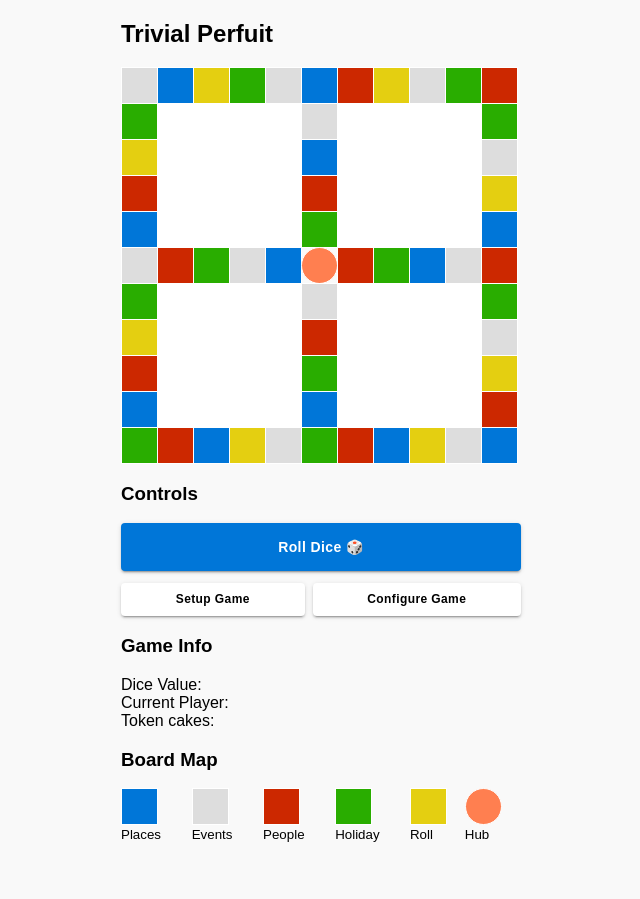
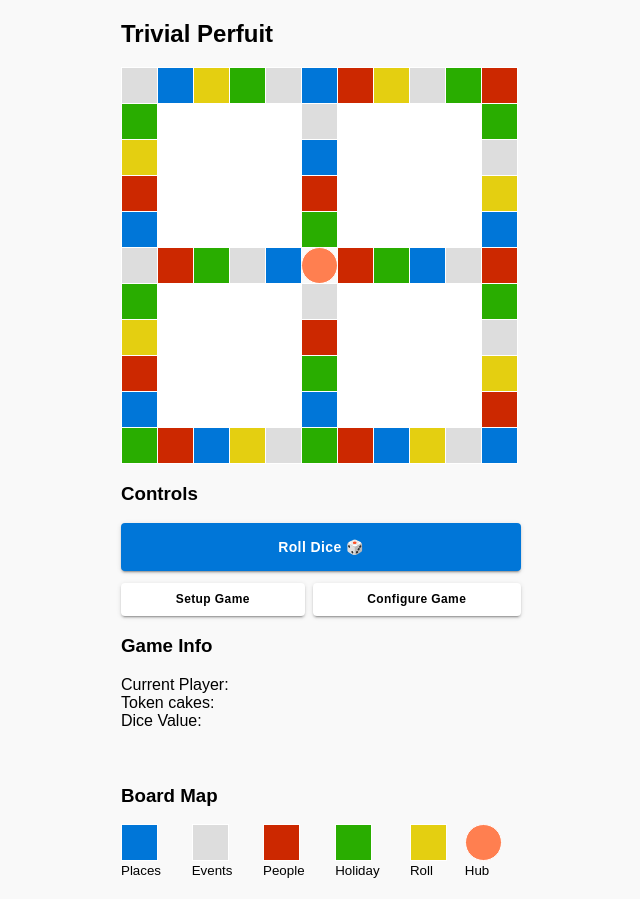
Before and after one commit to visoskyj/trivial-purfuit, a React (Create React App) app: page / in a window 1280 px wide. Shown: the whole page, without its empty margins (319-959 px from the left). Before the commit the page ends 863 px from the top, so only its background shows below. Built offline with nearby package versions, Linux system fonts and the light colour scheme; no server answers; the HTML template or start-up script is replaced by a standard one.

Commit message:
dice roll image

```diff
--- a/src/views/client/Client.jsx
+++ b/src/views/client/Client.jsx
@@ -12,6 +12,13 @@ import HubSquare from '../../components/Squares/HubSquare'
 import Button from "@material-ui/core/Button";
 import Box from "@material-ui/core/Box";
 import Dialog from "@material-ui/core/Dialog";
+import Dice0 from './dice-0.png'
+import Dice1 from './dice-1.png'
+import Dice2 from './dice-2.png'
+import Dice3 from './dice-3.png'
+import Dice4 from './dice-4.png'
+import Dice5 from './dice-5.png'
+import Dice6 from './dice-6.png'
 
 class Client extends React.Component {
 
@@ -20,13 +27,43 @@ class Client extends React.Component {
         console.info("Client: 'creating' connection to gamelogic subsystem.");
         this.game = new Gamelogic();
         this.diceValue = '';
+        this.diceImage = '';
+
         console.info("Client: Asking gamelogic for current player.");
         this.currentPlayerCakes = '';
         this.currentPlayer = '';
         this.currentCategory = '';
         this.openErrorModal = false;
         this.alertMessage = '';
+        this.showInfo = false
     }
+
+
+    setDiceImage(){
+        switch(this.diceValue) {
+            case 1:
+                this.diceImage = Dice1
+                break;
+            case 2:
+                this.diceImage = Dice2
+                break;
+            case 3:
+                this.diceImage = Dice3
+                break;
+            case 4:
+                this.diceImage = Dice4
+                break;
+            case 5:
+                this.diceImage = Dice5
+                break;
+            case 6:
+                this.diceImage = Dice6
+                break;
+            default:
+                this.diceImage = ''
+        }
+    }
+
 
     showBoardMove() {
         // IF NUMBER PLAYERS IS 0 DON'T PROCESS CLICK
@@ -35,6 +72,7 @@ class Client extends React.Component {
         console.info("Client: Asking gamelogic to start a board move.");
         this.game.showBoardMove(this.currentPlayer);
         this.diceValue = this.game.getDiceRoll();
+        this.setDiceImage();
         this.jumpTo();
     }
 
@@ -147,13 +185,16 @@ class Client extends React.Component {
         }
         this.currentPlayer = this.game.getCurrentPlayer();
         this.diceValue = ''
+        this.diceImage = ''
         this.currentPlayerCakes = this.game.getPlayerCakes()
         this.jumpTo();
     }
 
+
     getSquares(){
         console.info("Client: Asking gamelogic to provide updated board.");
         return this.game.getSquares();
+        this.setDiceImage()
     }
 
     resetGame(){
@@ -196,6 +237,8 @@ class Client extends React.Component {
 
         this.game.updatePlayers();
         console.log(this.currentPlayerCakes)
+
+
 
         return (
           <div className="game">
@@ -254,9 +297,10 @@ class Client extends React.Component {
                 flexDirection={"column"}
                 justifyContent={"space-between"}
               >
-                <div>Dice Value: {this.diceValue}</div>
                 <div>Current Player: {this.currentPlayer}</div>
                 <div>Token cakes: {this.currentPlayerCakes}</div>
+                <div>Dice Value: {this.diceValue}</div><div><br /></div>
+                <div><img src={this.diceImage} alt="" /></div>
               </Box>
             </div>
 
```
